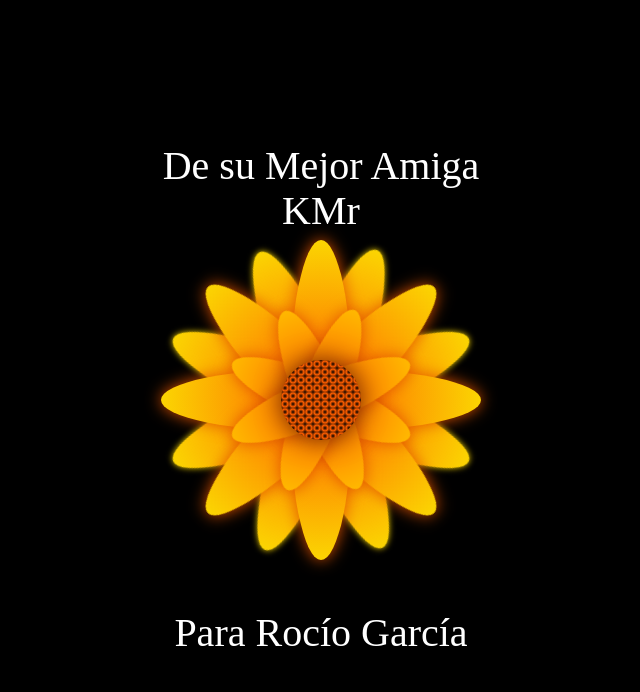
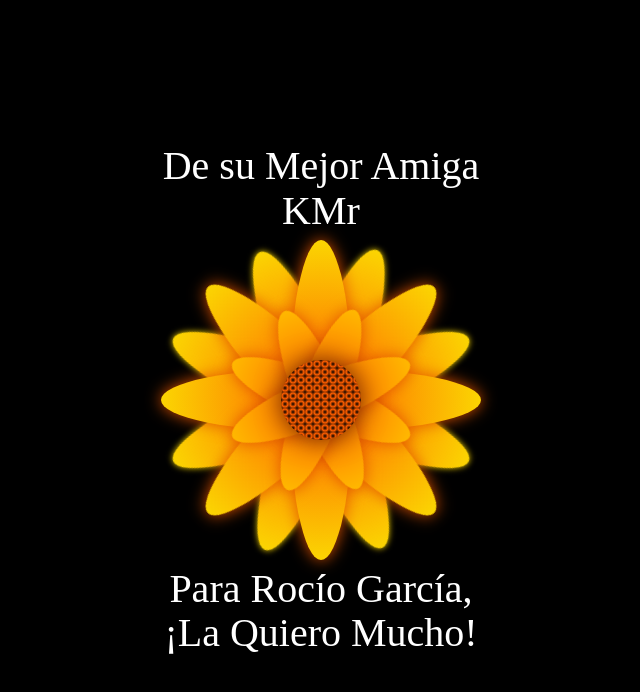
Before and after one commit to Mishelle88/Flores_Amarillas, a plain HTML site: page docs/index.html in a window 1280 px wide. Shown: the whole page, without its empty margins (319-959 px from the left). Drawn offline with Linux system fonts and the light colour scheme.

Commit message:
Update index.html

```diff
--- a/docs/index.html
+++ b/docs/index.html
@@ -39,7 +39,7 @@
     </div>
     <div class="Petal3 p4">
     </div>
-    <div class="text-below">Para Rocío García</div>
+    <div class="text-below">Para Rocío García, ¡La Quiero Mucho!</div>
   </div>
 </body>
 </html>
```
